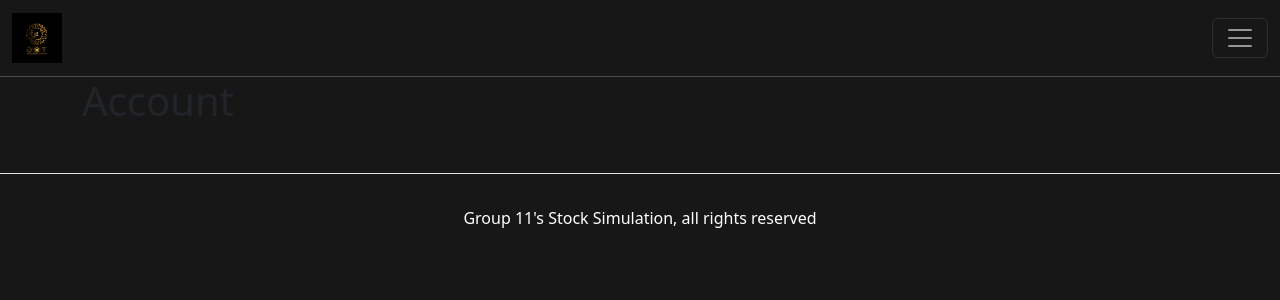
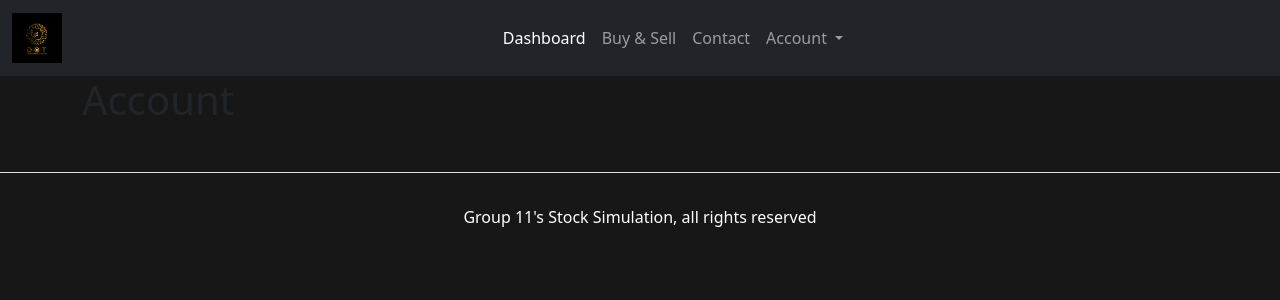
Before and after one commit to todewitt/Capstone-Project, a Flask app: page /account in a window 1280 px wide. Shown: the top 300 px of the page. Run offline with Flask 3, Linux system fonts and the light colour scheme.

Commit message:
update to nav bar
updated nav bar for ease of use

```diff
--- a/WorkingDir/templates/base.html
+++ b/WorkingDir/templates/base.html
@@ -10,26 +10,28 @@
     <body style="background-color: #171717"></body>
 
     {% block navbar %}
-    <nav class="navbar bg-#171717 border-bottom border-body" data-bs-theme="dark">
-    <nav class="navbar navbar-expand-lg border-bottom" style="background-color: #ffffff;"></nav>
+<nav class="navbar navbar-expand-lg navbar-dark bg-dark">
   <div class="container-fluid">
     <a class="navbar-brand" href="#">
       <img src="{{ url_for('static', filename='logo.jpg') }}" alt="Stock Simulation Logo" height="50" class="d-inline-block align-top">
     </a>
-    <button class="navbar-toggler" type="button" data-bs-toggle="collapse" data-bs-target="#navbarSupportedContent" aria-controls="navbarSupportedContent" aria-expanded="false" aria-label="Toggle navigation">
+
+    <button class="navbar-toggler" type="button" data-bs-toggle="collapse" data-bs-target="#navbarNavCenter" aria-controls="navbarNavCenter" aria-expanded="false" aria-label="Toggle navigation">
       <span class="navbar-toggler-icon"></span>
     </button>
-    <div class="collapse navbar-collapse" id="navbarSupportedContent">
-      <ul class="navbar-nav me-auto mb-2 mb-lg-0">
+
+    <div class="collapse navbar-collapse justify-content-center" id="navbarNavCenter">
+      <ul class="navbar-nav mx-auto mb-2 mb-lg-0">
         <li class="nav-item">
           <a class="nav-link active" aria-current="page" href="{{ url_for('dashboard') }}">Dashboard</a>
         </li>
         <li class="nav-item">
-          <a class="nav-link" href="{{ url_for('buy_sell') }}">Buy_Sell</a>
+          <a class="nav-link" href="{{ url_for('buy_sell') }}">Buy & Sell</a>
         </li>
         <li class="nav-item">
           <a class="nav-link" href="{{ url_for('contact') }}">Contact</a>
         </li>
+
         <li class="nav-item dropdown">
           <a class="nav-link dropdown-toggle" href="#" role="button" data-bs-toggle="dropdown" aria-expanded="false">
             Account
@@ -40,10 +42,10 @@
             <li><a class="dropdown-item" href="{{ url_for('withdrawDeposit') }}">Withdraw/Deposit</a></li>
             <li><a class="dropdown-item" href="{{ url_for('admin_dashboard') }}">Admin Dashboard</a></li>
             <li><hr class="dropdown-divider"></li>
-            <li><a class="dropdown-item" href="{{ url_for('logout') }}">log out</a></li>
+            <li><a class="dropdown-item" href="{{ url_for('logout') }}">Log out</a></li>
           </ul>
         </li>
-        </ul>
+      </ul>
     </div>
   </div>
 </nav>
```
